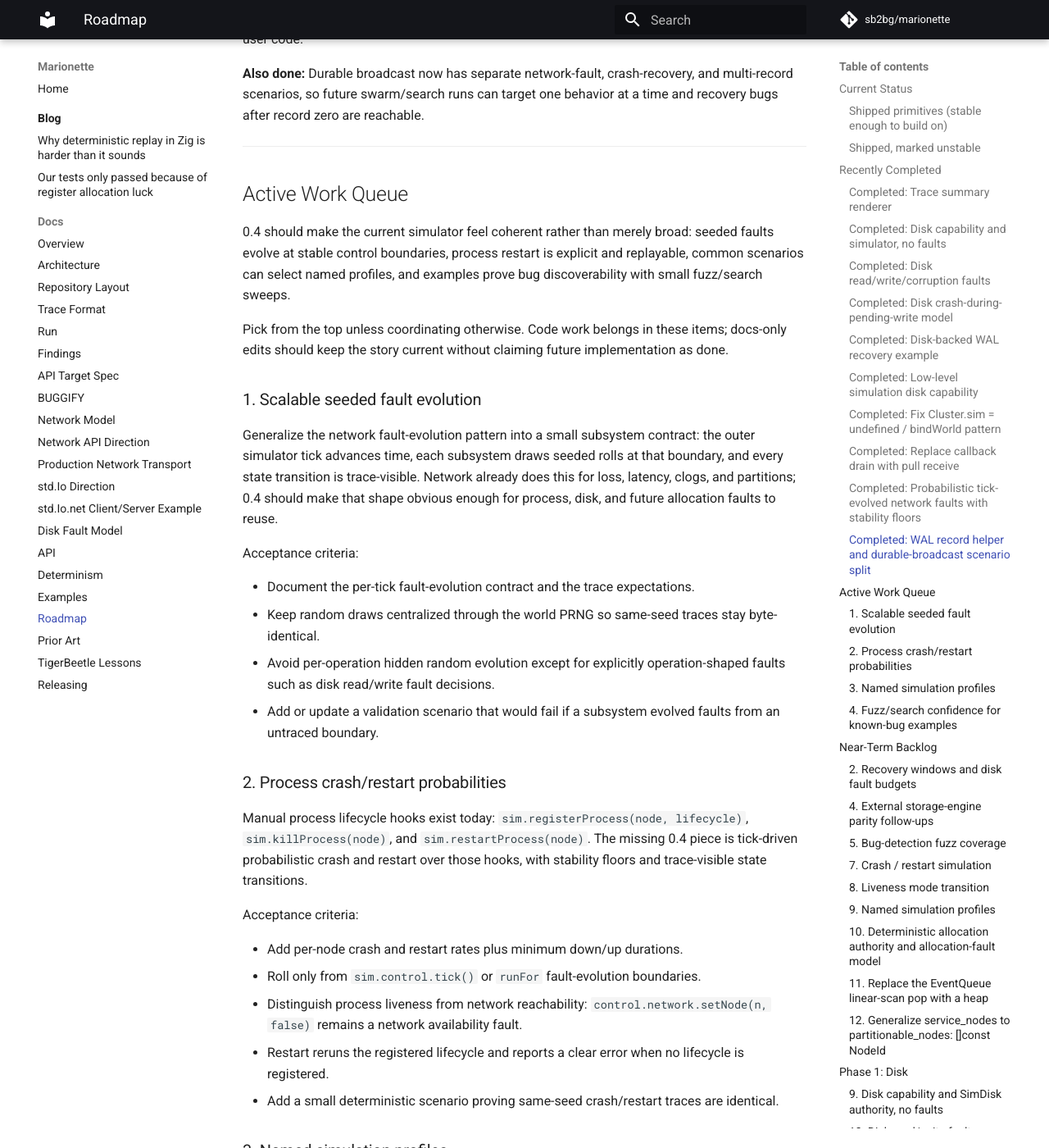
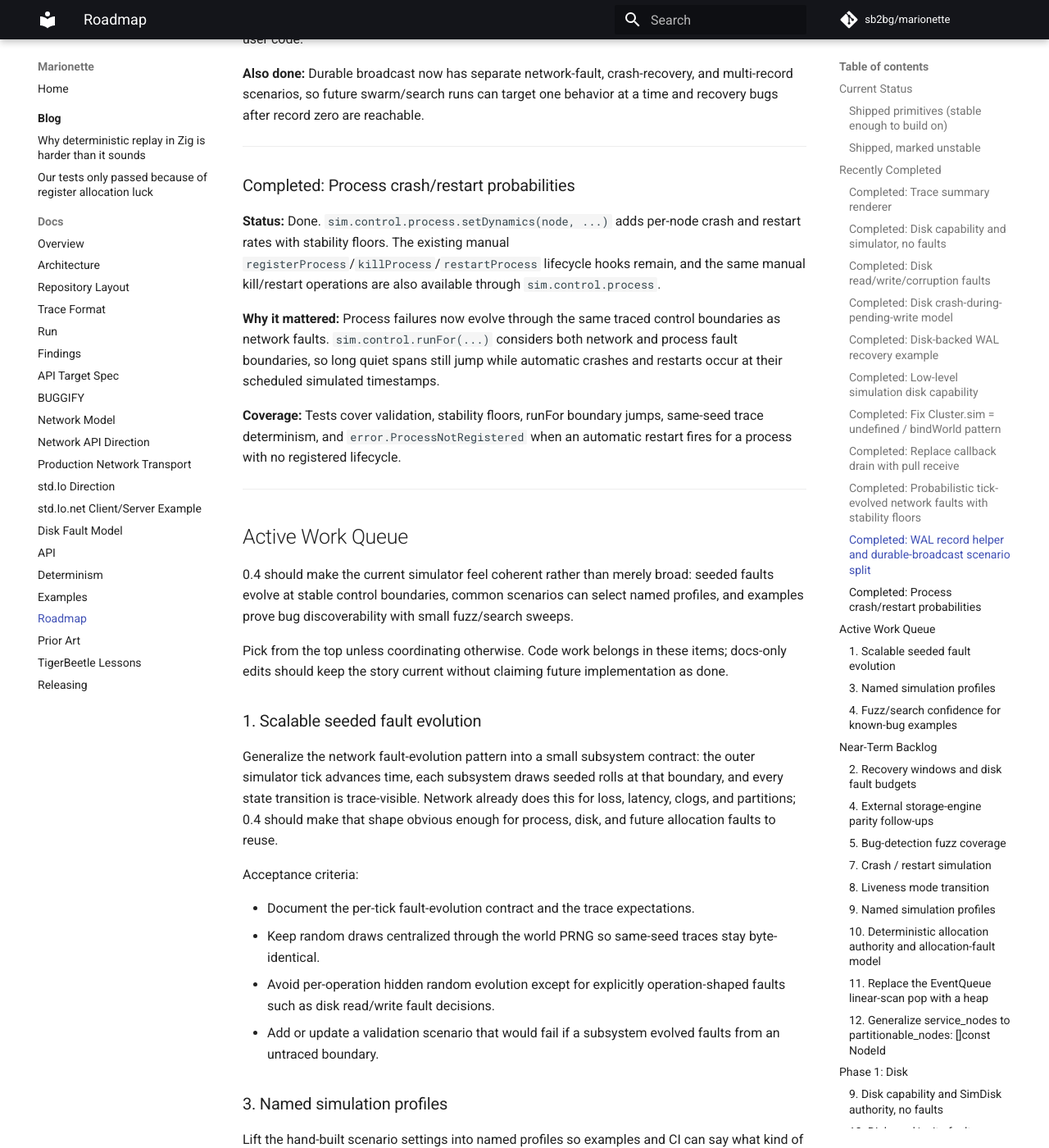
Before and after one commit to sb2bg/marionette, an MkDocs documentation site: the page built from docs/roadmap.md, in a window 1280 px wide and 1400 px high, scrolled down 8944 px. Shown: the whole window at 82% size. Built offline with MkDocs 1.6.1 and Material for MkDocs 9.7.7, drawn with Linux system fonts in a browser that asks for light colours; comment, search, counter and statistics services are not loaded; some of the changed text lies outside the part shown.

Commit message:
Add process crash restart dynamics

```diff
--- a/docs/roadmap.md
+++ b/docs/roadmap.md
@@ -386,12 +386,31 @@ reachable.
 
 ---
 
+### Completed: Process crash/restart probabilities
+
+**Status:** Done. `sim.control.process.setDynamics(node, ...)` adds per-node
+crash and restart rates with stability floors. The existing manual
+`registerProcess`/`killProcess`/`restartProcess` lifecycle hooks remain, and
+the same manual kill/restart operations are also available through
+`sim.control.process`.
+
+**Why it mattered:** Process failures now evolve through the same traced
+control boundaries as network faults. `sim.control.runFor(...)` considers both
+network and process fault boundaries, so long quiet spans still jump while
+automatic crashes and restarts occur at their scheduled simulated timestamps.
+
+**Coverage:** Tests cover validation, stability floors, runFor boundary jumps,
+same-seed trace determinism, and `error.ProcessNotRegistered` when an
+automatic restart fires for a process with no registered lifecycle.
+
+---
+
 ## Active Work Queue
 
 0.4 should make the current simulator feel coherent rather than merely broad:
-seeded faults evolve at stable control boundaries, process restart is explicit
-and replayable, common scenarios can select named profiles, and examples prove
-bug discoverability with small fuzz/search sweeps.
+seeded faults evolve at stable control boundaries, common scenarios can select
+named profiles, and examples prove bug discoverability with small fuzz/search
+sweeps.
 
 Pick from the top unless coordinating otherwise. Code work belongs in these
 items; docs-only edits should keep the story current without claiming future
@@ -414,25 +433,6 @@ Acceptance criteria:
   operation-shaped faults such as disk read/write fault decisions.
 - Add or update a validation scenario that would fail if a subsystem evolved
   faults from an untraced boundary.
-
-### 2. Process crash/restart probabilities
-
-Manual process lifecycle hooks exist today:
-`sim.registerProcess(node, lifecycle)`, `sim.killProcess(node)`, and
-`sim.restartProcess(node)`. The missing 0.4 piece is tick-driven probabilistic
-crash and restart over those hooks, with stability floors and trace-visible
-state transitions.
-
-Acceptance criteria:
-
-- Add per-node crash and restart rates plus minimum down/up durations.
-- Roll only from `sim.control.tick()` or `runFor` fault-evolution boundaries.
-- Distinguish process liveness from network reachability:
-  `control.network.setNode(n, false)` remains a network availability fault.
-- Restart reruns the registered lifecycle and reports a clear error when no
-  lifecycle is registered.
-- Add a small deterministic scenario proving same-seed crash/restart traces
-  are identical.
 
 ### 3. Named simulation profiles
 
@@ -596,16 +596,11 @@ Acceptance criteria:
 
 ### 7. Crash / restart simulation
 
-**Moved to the active 0.4 queue.** The manual lifecycle hooks described below
-exist; the remaining work is probabilistic process crash/restart evolution.
-
-Extend `sim.control.tick()` to roll per-node crash and restart probabilities with
-stability floors. Manual process crash/restart is now expressible with
-`sim.killProcess(node)` and `sim.restartProcess(node)`, while network-only node
-availability remains `sim.control.network.setNode(n, false)`. The missing work
-is tick-driven random fault evolution and stability floors over those existing
-controls. Work this after item 4 so the probabilistic fault machinery is
-shared.
+**Completed in the 0.4 queue.** Manual lifecycle hooks and tick/runFor-driven
+process crash/restart probabilities now exist. Keep this historical entry only
+as context for why process liveness is separate from network reachability:
+`sim.control.process.*` owns logical process crashes and restarts, while
+`sim.control.network.setNode(n, false)` remains a network availability fault.
 
 ### 8. Liveness mode transition
 
```
Also changed, not shown: docs/api.md (+30 -7 lines), 7 other files.
